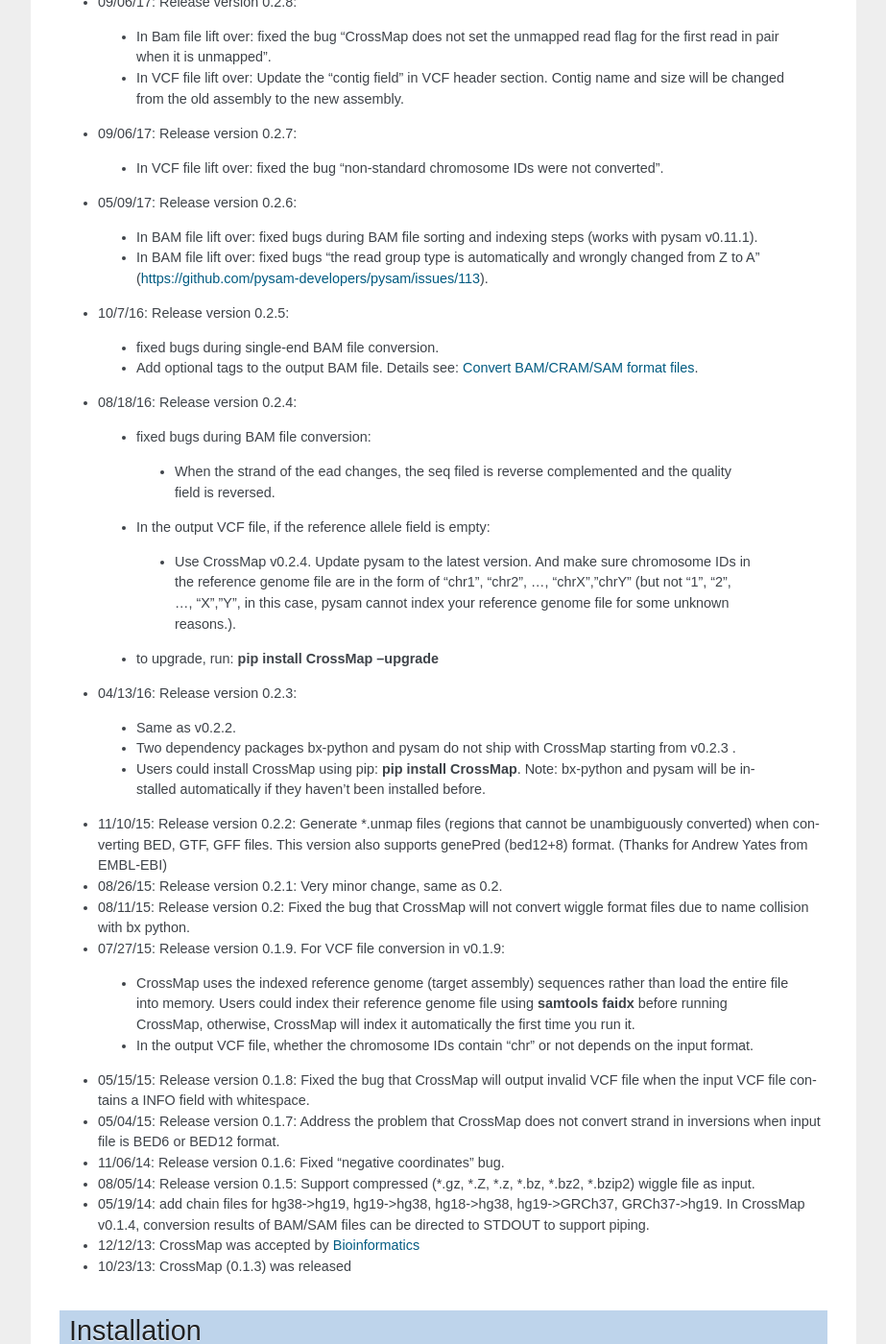
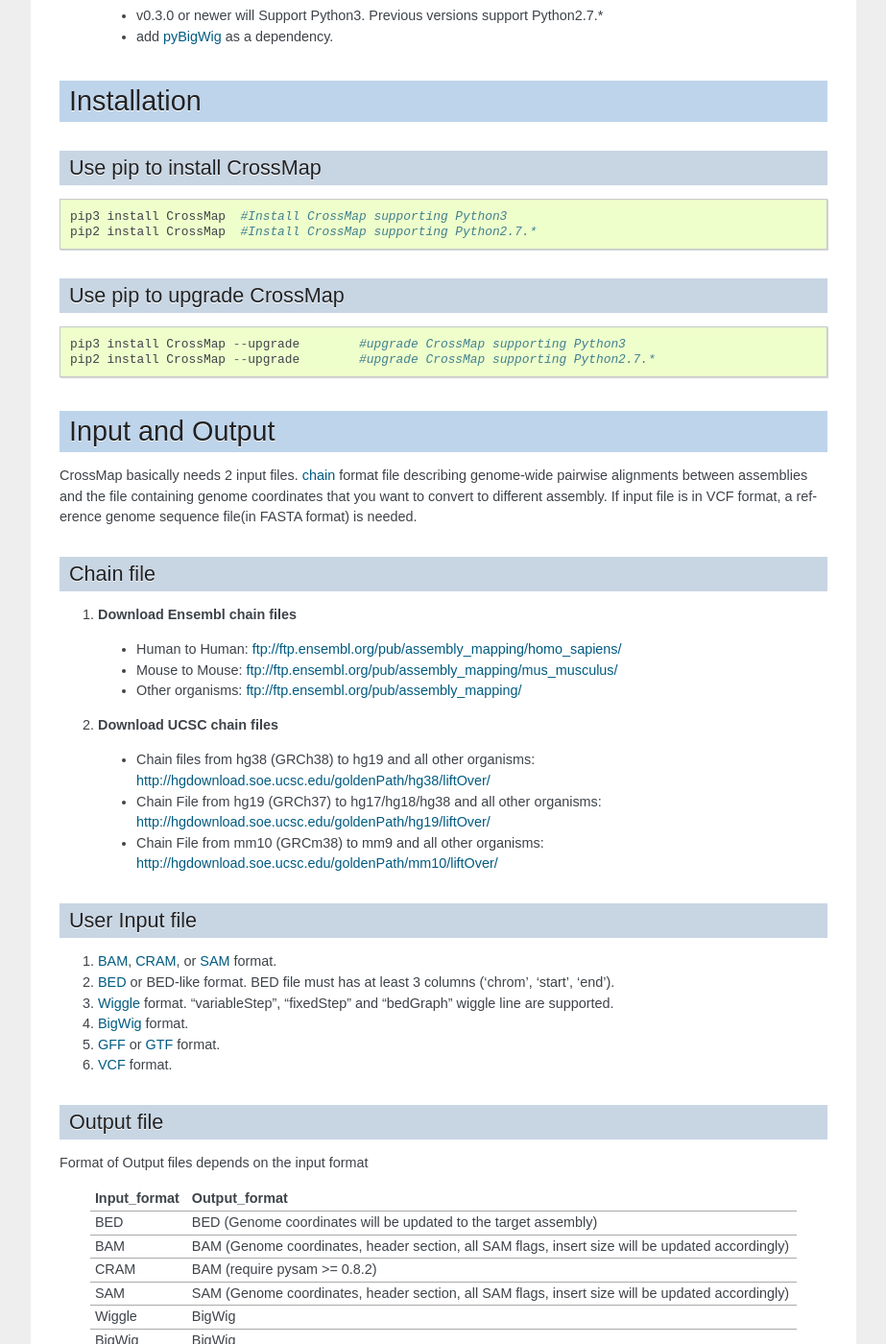
Before and after one commit to liguowang/CrossMap, a Sphinx documentation site: the page built from docs/index.rst, in a window 1280 px wide and 1400 px high, scrolled down 1238 px. Shown: the whole window at 96% size, without its empty margins (198-1121 px from the left). Built offline with Sphinx 7.4.7, drawn with Linux system fonts in a browser that asks for light colours; some of the changed text lies outside the part shown.

Commit message:
update index.rst to v0.4.1

```diff
--- a/docs/index.rst
+++ b/docs/index.rst
@@ -60,63 +63,6 @@
 
  * v0.3.0 or newer will Support Python3. Previous versions support Python2.7.*
  * add `pyBigWig <https://github.com/deeptools/pyBigWig>`_ as a dependency.
-
-
-* 09/06/17: Release version 0.2.8:
-
- * In Bam file lift over: fixed the bug "CrossMap does not set the unmapped read flag for the first read in pair when it is unmapped".
- * In VCF file lift over: Update the "contig field" in VCF header section. Contig name and size will be changed from the old assembly to the new assembly.
-
-* 09/06/17: Release version 0.2.7:
-
- * In VCF file lift over: fixed the bug "non-standard chromosome IDs were not converted".
-
-* 05/09/17: Release version 0.2.6:
-
- * In BAM file lift over: fixed bugs during BAM file sorting and indexing steps (works with pysam v0.11.1).
-
- * In BAM file lift over: fixed bugs "the read group type is automatically and wrongly changed from Z to A" (https://github.com/pysam-developers/pysam/issues/113).
-
-* 10/7/16: Release version 0.2.5:
-
- * fixed bugs during single-end BAM file conversion.
-
- * Add optional tags to the output BAM file. Details see: :ref:`bam_conversion`.
-
-* 08/18/16: Release version 0.2.4:
-
- * fixed bugs during BAM file conversion:
-
-  * When the strand of the ead changes, the seq filed is reverse complemented and the quality field is reversed.
-
- * In the output VCF file, if the reference allele field is empty:
-
-  * Use CrossMap v0.2.4. Update pysam to the latest version. And make sure chromosome IDs in the reference genome file are in the form of "chr1", "chr2", ..., "chrX","chrY" (but not "1", "2", ..., "X","Y", in this case, pysam cannot index your reference genome file for some unknown reasons.).
-
- * to upgrade, run: **pip install CrossMap --upgrade**
-
-* 04/13/16: Release version 0.2.3:
-
- * Same as v0.2.2.
- * Two dependency packages bx-python and pysam do not ship with CrossMap starting from v0.2.3 .
- * Users could install CrossMap using pip: **pip install CrossMap**. Note: bx-python and pysam will be installed automatically if they haven’t been installed before.
-
-* 11/10/15: Release version 0.2.2: Generate \*.unmap files (regions that cannot be unambiguously converted) when converting BED, GTF, GFF files. This version also supports genePred (bed12+8) format. (Thanks for Andrew Yates from EMBL-EBI)
-* 08/26/15: Release version 0.2.1: Very minor change, same as 0.2.
-* 08/11/15: Release version 0.2: Fixed the bug that CrossMap will not convert wiggle format files due to name collision with bx python.
-* 07/27/15: Release version 0.1.9. For VCF file conversion in v0.1.9:
-
- * CrossMap uses the indexed reference genome (target assembly) sequences rather than load the entire file into memory. Users could index their reference genome file using **samtools faidx** before running CrossMap, otherwise, CrossMap will index it automatically the first time you run it.
-
- * In the output VCF file, whether the chromosome IDs contain "chr" or not depends on the input format.
-
-* 05/15/15: Release version 0.1.8: Fixed the bug that CrossMap will output invalid VCF file when the input VCF file contains a INFO field with whitespace.
-* 05/04/15: Release version 0.1.7: Address the problem that CrossMap does not convert strand in inversions when input file is BED6 or BED12 format.
-* 11/06/14: Release version 0.1.6: Fixed "negative coordinates" bug.
-* 08/05/14: Release version 0.1.5: Support compressed (\*.gz, \*.Z, \*.z, \*.bz, \*.bz2, \*.bzip2) wiggle file as input.
-* 05/19/14: add chain files for hg38->hg19, hg19->hg38, hg18->hg38, hg19->GRCh37, GRCh37->hg19. In CrossMap v0.1.4, conversion results of BAM/SAM files can be directed to STDOUT to support piping.
-* 12/12/13: CrossMap was accepted by `Bioinformatics <http://bioinformatics.oxfordjournals.org/content/early/2013/12/18/bioinformatics.btt730.short?rss=1>`_
-* 10/23/13: CrossMap (0.1.3) was released
 
 Installation
 ==================
```
Also changed, not shown: other parts of docs/index.rst (+3 -0 lines).
